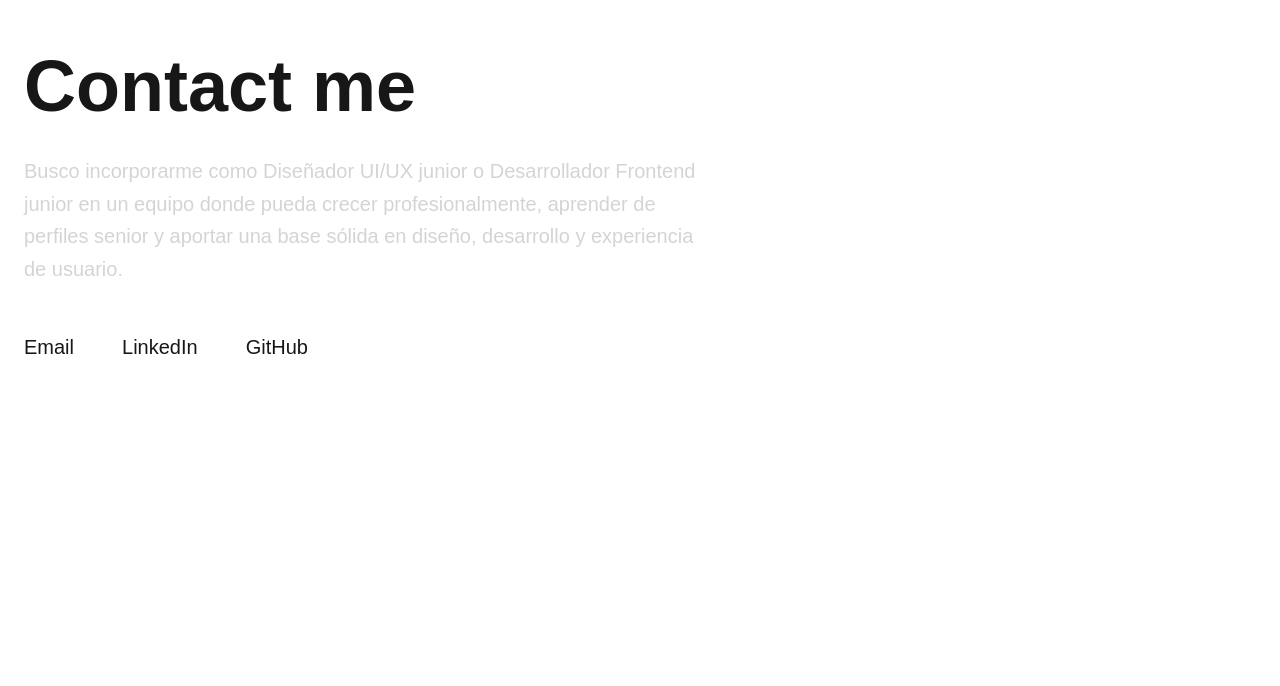
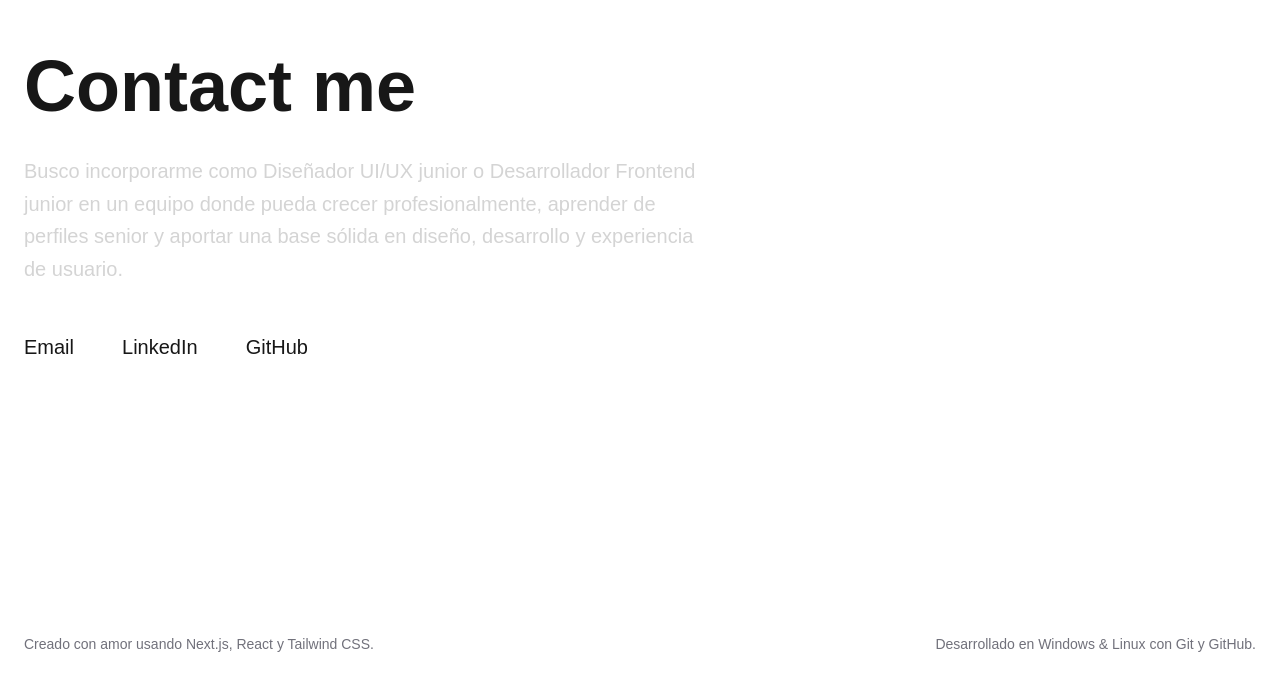
Before and after one commit to joangoma-code/portfolio, a Next.js app: page / in a window 1280 px wide. Shown: the part 4492-5178 px from the top of the page. Before the commit the page ends 5093 px from the top, so only its background shows below. Built offline with nearby package versions, Linux system fonts and the light colour scheme.

Commit message:
add footer

```diff
--- /dev/null
+++ b/components/layout/Footer.tsx
@@ -0,0 +1,16 @@
+
+export default function Footer() {
+  return (
+    <footer className="border-t border-white/10 py-8">
+      <div className="mx-auto flex max-w-7xl flex-col items-center justify-between gap-4 px-6 text-sm text-zinc-500 md:flex-row">
+        <p>
+          Creado con amor usando Next.js, React y Tailwind CSS.
+        </p>
+
+        <p>
+          Desarrollado en Windows & Linux con Git y GitHub.
+        </p>
+      </div>
+    </footer>
+  );
+}
--- a/components/layout/MainLayout.tsx
+++ b/components/layout/MainLayout.tsx
@@ -1,4 +1,5 @@
 import Navbar from "./Navbar";
+import Footer from "./Footer";
 
 type MainLayoutProps = {
   children: React.ReactNode;
@@ -12,6 +13,8 @@ export default function MainLayout({
       <Navbar />
 
       <main>{children}</main>
+
+      <Footer />
     </>
   );
 }
```
